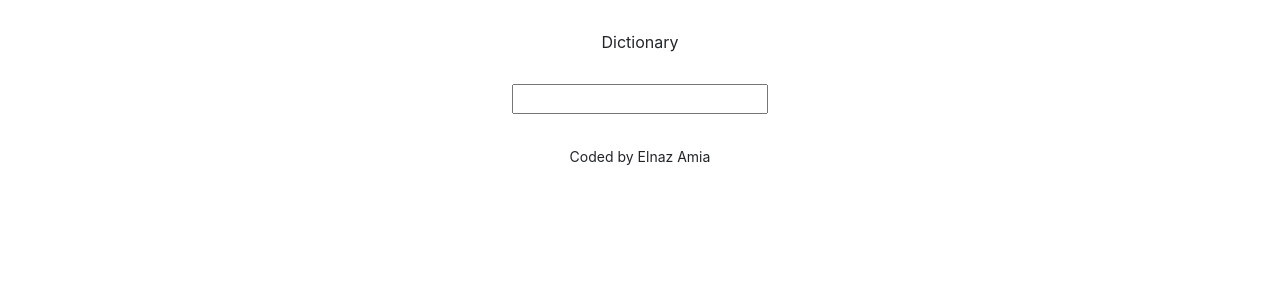
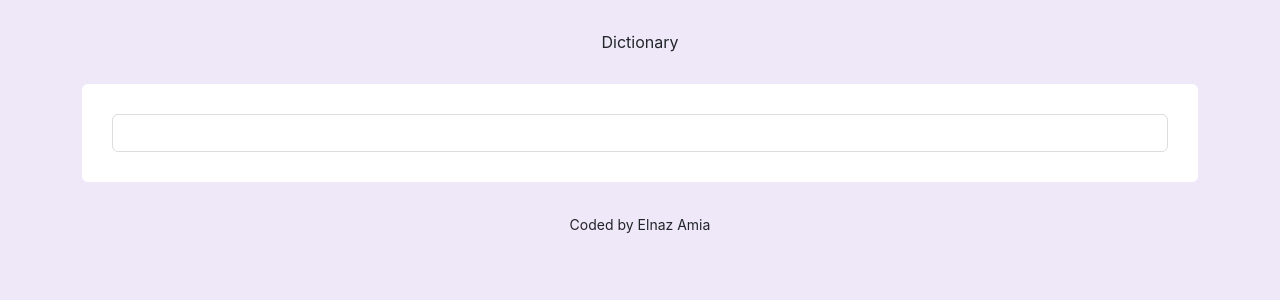
Before and after one commit to ElnazAmia/dictionary-react-app, a React (Create React App) app: page / in a window 1280 px wide. Shown: the top 300 px of the page. Built offline with nearby package versions, Linux system fonts and the light colour scheme; no server answers.

Commit message:
added styles

```diff
--- a/src/App.css
+++ b/src/App.css
@@ -1,3 +1,8 @@
+body{
+  background: rgb(239, 232, 248);
+}
+
+
 .App header{
   text-align: center;
   margin: 30px 0;
--- a/src/App.js
+++ b/src/App.js
@@ -6,7 +6,7 @@ function App() {
     <div className="App">
       <div className="container">
         <header className="App-header">Dictionary</header>
-        <Dictionary />
+        <Dictionary defaultKeyword ="sunset"/>
         <footer className="App-footer text-center">
           <small>Coded by Elnaz Amia</small>
         </footer>
--- a/src/Dictionary.css
+++ b/src/Dictionary.css
@@ -1,3 +1,15 @@
-.Dictionary form{
-    text-align: center;
+.Dictionary input{
+   width: 100%;
+   border-radius: 6px;
+   padding: 6px 10px;
+   color: #333;
+   border: 1px solid #ddd;
 }
+
+.Dictionary section{
+    background-color: white;
+    padding: 30px;
+    border-radius: 6px;
+    box-shadow:  0 10px 10px rgba(0,0,0/10%);
+    margin: 20px 0;
+}
--- a/src/Dictionary.js
+++ b/src/Dictionary.js
@@ -1,35 +1,48 @@
 import React, { useState } from "react";
 import axios from "axios";
 import Results from "./Results";
-import "./Dictionary.css"
+import "./Dictionary.css";
 
-export default function Dictionary() {
-  let [keyword, setKeyword] = useState("");
+export default function Dictionary(props) {
+  let [keyword, setKeyword] = useState(props.defaultKeyword);
   let [results, setResults] = useState("");
+  let [loaded, setLoded] = useState(false);
 
   function handleResponse(response) {
-
     setResults(response.data[0]);
   }
-
-  function handleSubmit(event) {
-    event.preventDefault();
-
+  function search() {
     //documentation:https://dictionaryapi.dev/
 
     let apiUrl = `https://api.dictionaryapi.dev/api/v2/entries/en/${keyword}`;
     axios.get(apiUrl).then(handleResponse);
-    return null
+    return null;
   }
+  function handleSubmit(event) {
+    event.preventDefault();
+    search();
+  }
+
   function handleChangeKeyword(event) {
     setKeyword(event.target.value);
   }
+  function load() {
+    setLoded(true);
+    search();
+  }
+  if (loaded) {
     return (
       <div className="Dictionary">
+        <section>
           <form onSubmit={handleSubmit}>
             <input type="search" onChange={handleChangeKeyword} />
           </form>
+        </section>
         <Results results={results} />
       </div>
     );
+  } else {
+    load();
+    return "Loading...";
   }
+}
--- a/src/Meaning.js
+++ b/src/Meaning.js
@@ -2,9 +2,10 @@ import React from "react";
 import Synonyms from "./Synonyms.js";
 
 export default function Meaning(props) {
-  console.log(props.meaning)
+  console.log(props.meaning);
   return (
     <div className="Meaning">
+      <section>
         <h3>{props.meaning.partOfSpeech}</h3>
         {props.meaning.definitions.map(function (definition, index) {
           return (
@@ -15,11 +16,12 @@ export default function Meaning(props) {
                 <br />
                 <strong>Example:</strong>
                 <em>{definition.example}</em>
-
               </p>
             </div>
           );
         })}{" "}
-     <Synonyms synonyms={props.meaning.synonyms} /></div>
+        <Synonyms synonyms={props.meaning.synonyms} />
+      </section>
+    </div>
   );
 }
--- /dev/null
+++ b/src/Phonetic.css
@@ -0,0 +1,23 @@
+
+.Phonetic{
+    height: 60px;
+}
+.Phonetic a{
+border: 1px solid #ddd;
+text-decoration: none;
+padding: 10px 20px;
+border-radius: 20px;
+transition: all 150ms ease-in-out;
+font-size: 13px;
+font-weight: bold;
+color:rgb(134, 82, 183);
+margin-right: 10px;
+}
+.Phonetic a:hover{
+    background-color: rgb(134, 82, 183);
+    color: #fff;
+}
+.Phonetic .text{
+    opacity: 0.7;
+    font-weight: bold;
+}
--- a/src/Phonetic.js
+++ b/src/Phonetic.js
@@ -1,4 +1,5 @@
 import React from "react";
+import"./Phonetic.css"
 
 export default function Phonetic(props) {
   return (
@@ -6,8 +7,8 @@ export default function Phonetic(props) {
       <a href={props.phonetic.audio} target="_blank" rel="noreferrer">
         Listen
       </a>
-      <br />
-      {props.phonetic.text}
+     <span className="text">{props.phonetic.text}</span>
+
     </div>
   );
 }
--- /dev/null
+++ b/src/Results.css
@@ -0,0 +1,6 @@
+.Results h2{
+    font-size: 36px;
+    font-weight: bold;
+    line-height: 1.5;
+    margin-bottom: 20px;
+}
--- a/src/Results.js
+++ b/src/Results.js
@@ -1,32 +1,34 @@
 import React from "react";
 import Meaning from "./Meaning";
 import Phonetic from "./Phonetic";
+import"./Results.css"
 
-export default function Results(props){
-    console.log(props.results)
+export default function Results(props) {
+  console.log(props.results);
 
-    if(props.results){
+  if (props.results) {
     return (
-        <div className="results">
+      <div className="Results">
+        <section>
           <h2>{props.results.word}</h2>
-            {props.results.phonetics.map(function(phonetic,index){
-                return(
+          {props.results.phonetics.map(function (phonetic, index) {
+            return (
               <div key={index}>
-                        <Phonetic phonetic={phonetic}/>
+                <Phonetic phonetic={phonetic} />
               </div>
-                )
+            );
           })}
-            {props.results.meanings.map(function(meaning,index){
-                return(
+        </section>
+        {props.results.meanings.map(function (meaning, index) {
+          return (
             <div key={index}>
-                       <Meaning meaning={meaning}/>
+              <Meaning meaning={meaning} />
             </div>
-                )
+          );
         })}
-
-
       </div>
-    )
-}else{
-    return null
-}}
+    );
+  } else {
+    return null;
+  }
+}
```
Lines whose indentation alone changed are shown as unchanged.
